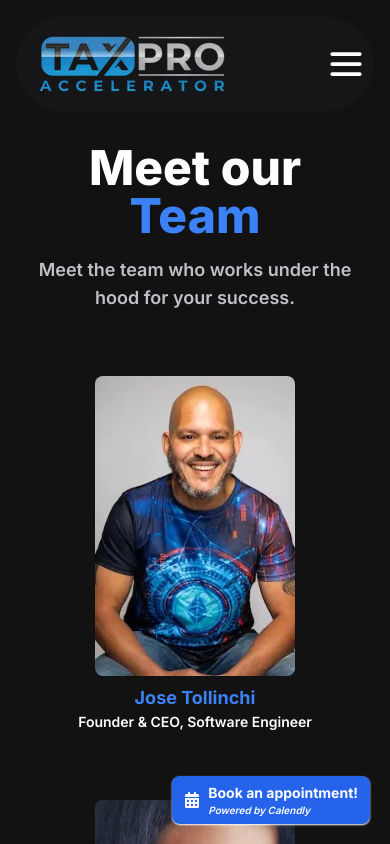
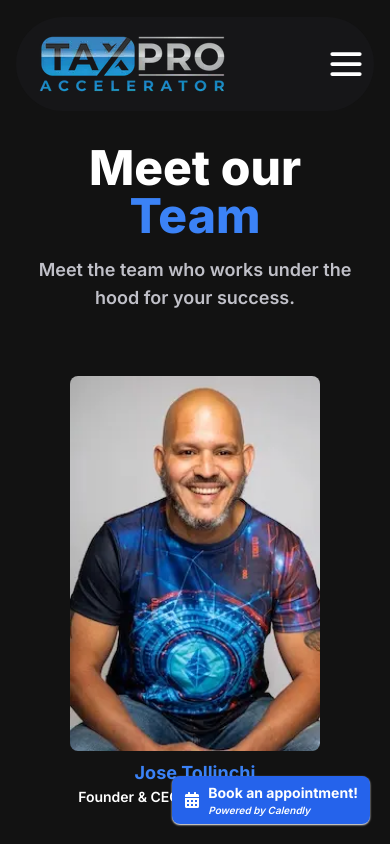
Before and after one commit to natzgg/servizen, a Next.js app: page /about in a window 390 px wide. Shown: the top 844 px of the page. Built offline with nearby package versions, Linux system fonts and the light colour scheme.

Commit message:
Mobile nav update, member picture update

```diff
--- a/app/(home)/_components/navbar/navigation.tsx
+++ b/app/(home)/_components/navbar/navigation.tsx
@@ -8,6 +8,7 @@ import { MdGroups } from "react-icons/md";
 import { GrContact } from "react-icons/gr";
 import { PiListBold } from "react-icons/pi";
 import { IoMdClose } from "react-icons/io";
+import { FaCalendarAlt } from "react-icons/fa";
 
 import Services from "./services";
 import { cn } from "@/lib/utils";
@@ -62,16 +63,11 @@ const Navigation = () => {
             active && "opacity-100"
           )}
         >
-          <ul className="bg-basedarker flex flex-col rounded-lg p-4 gap-2">
+          <ul className="bg-basedarker flex flex-col rounded-lg p-4 gap-2 font-semibold">
             {routes.map((route) => (
-              <>
-                <li key={route.href} className="self-start">
-                  {route.label}
-                </li>
-                <li key={route.href} className="self-start">
-                  Test
-                </li>
-              </>
+              <li key={route.href} className="self-start">
+                <Link href={route.href}>{route.label}</Link>
+              </li>
             ))}
           </ul>
         </div>
--- a/app/about/_components/member.tsx
+++ b/app/about/_components/member.tsx
@@ -10,13 +10,14 @@ const Member = ({ name, imgUrl, position }: MemberProps) => {
   return (
     <div className="p-2">
       <div className="rounded-lg w-full text-white">
-        <div className="flex flex-col gap-2 items-center justify-center p-4">
+        <div className="flex flex-col gap-2 items-center justify-center p-4 w-full h-full">
           <Image
             src={imgUrl}
             alt={name}
-            height={160}
-            width={200}
-            className="rounded-lg"
+            width="0"
+            height="0"
+            sizes="100vw"
+            className="w-[250px] h-auto rounded-lg object-contain"
           />
 
           <div className="flex flex-col items-center justify-center">
```
